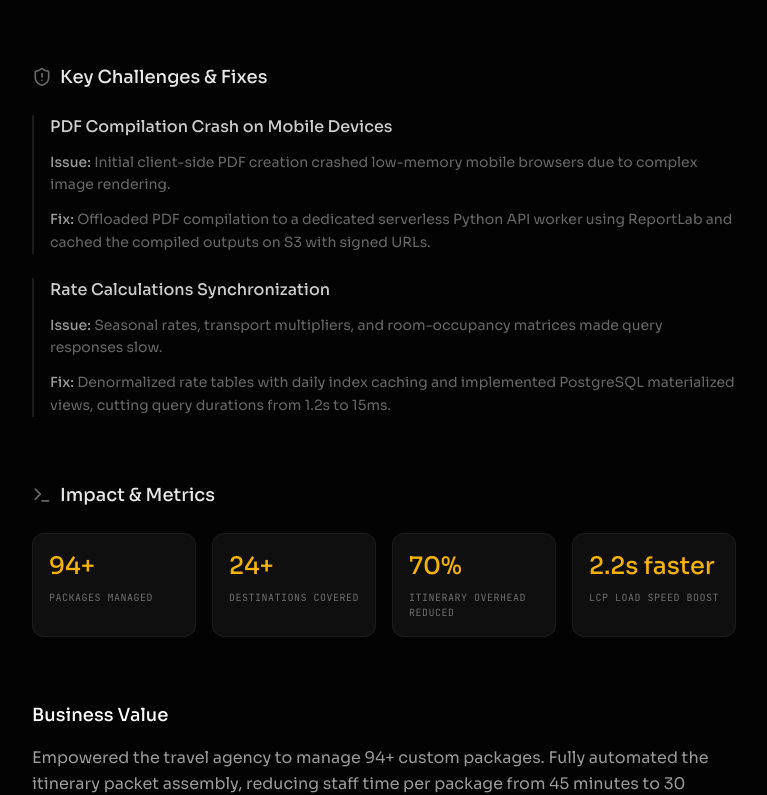
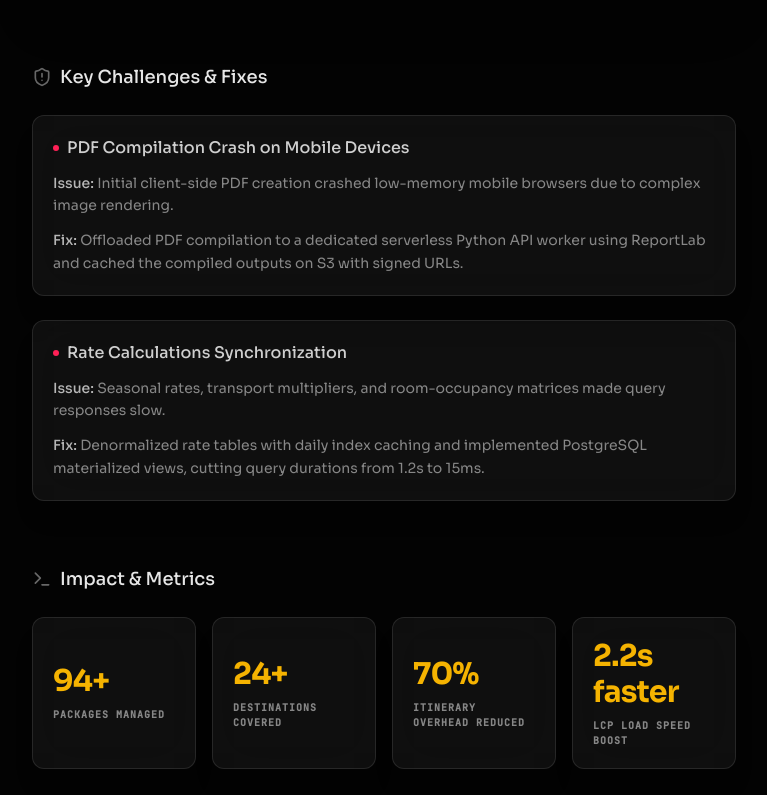
Before and after one commit to rishav00roy-web/Portfolio-website, a Next.js app: page /projects in a window 1280 px wide. Shown: the part 1289-2084 px from the top of the page, without its empty margins (456-1223 px from the left). Built offline with nearby package versions, Linux system fonts and the light colour scheme.

Commit message:
Apply glassmorphism to project cards to fix grid legibility

```diff
--- a/src/app/projects/page.tsx
+++ b/src/app/projects/page.tsx
@@ -136,7 +136,7 @@ export default function ProjectsPage() {
                     </div>
 
                     {/* Architecture */}
-                    <section className="bg-white/5 rounded-2xl p-6 sm:p-8 border border-white/5">
+                    <section className="bg-white/5 backdrop-blur-xl rounded-2xl p-6 sm:p-8 border border-white/10 shadow-2xl">
                       <h3 className="text-lg font-medium mb-2 flex items-center gap-2">
                         <Layout className="w-5 h-5 text-white/40" />
                         Architecture & Flow
@@ -167,13 +167,16 @@ export default function ProjectsPage() {
                       </h3>
                       <div className="grid gap-6">
                         {caseStudy.challenges.map((challenge: any, i: number) => (
-                          <div key={i} className="pl-4 border-l-2 border-white/10 space-y-3">
-                            <h4 className="text-base font-medium text-white/80">{challenge.title}</h4>
-                            <p className="text-sm text-white/40 leading-relaxed">
-                              <strong className="text-white/60 font-medium">Issue:</strong> {challenge.description}
+                          <div key={i} className="p-5 rounded-xl border border-white/10 bg-white/5 backdrop-blur-xl shadow-xl space-y-3">
+                            <h4 className="text-base font-medium text-white/80 flex items-center gap-2">
+                              <span className="w-1.5 h-1.5 rounded-full bg-rose-500" />
+                              {challenge.title}
+                            </h4>
+                            <p className="text-sm text-white/50 leading-relaxed">
+                              <strong className="text-white/70 font-medium">Issue:</strong> {challenge.description}
                             </p>
-                            <p className="text-sm text-white/40 leading-relaxed">
-                              <strong className="text-white/60 font-medium">Fix:</strong> {challenge.fix}
+                            <p className="text-sm text-white/50 leading-relaxed">
+                              <strong className="text-white/70 font-medium">Fix:</strong> {challenge.fix}
                             </p>
                           </div>
                         ))}
@@ -188,11 +191,11 @@ export default function ProjectsPage() {
                       </h3>
                       <div className="grid grid-cols-2 sm:grid-cols-4 gap-4">
                         {caseStudy.metrics.map((metric: any, i: number) => (
-                          <div key={i} className="p-4 rounded-xl bg-white/5 border border-white/5">
-                            <div className="text-2xl font-medium mb-2" style={{ color: caseStudy.color }}>
+                          <div key={i} className="p-5 rounded-xl bg-white/5 backdrop-blur-xl border border-white/10 shadow-xl flex flex-col justify-center">
+                            <div className="text-2xl sm:text-3xl font-bold mb-2 tracking-tight" style={{ color: caseStudy.color }}>
                               {metric.value}
                             </div>
-                            <div className="text-[10px] uppercase tracking-wider font-mono text-white/40">
+                            <div className="text-[10px] uppercase tracking-widest font-mono text-white/50 font-semibold">
                               {metric.label}
                             </div>
                           </div>
```
